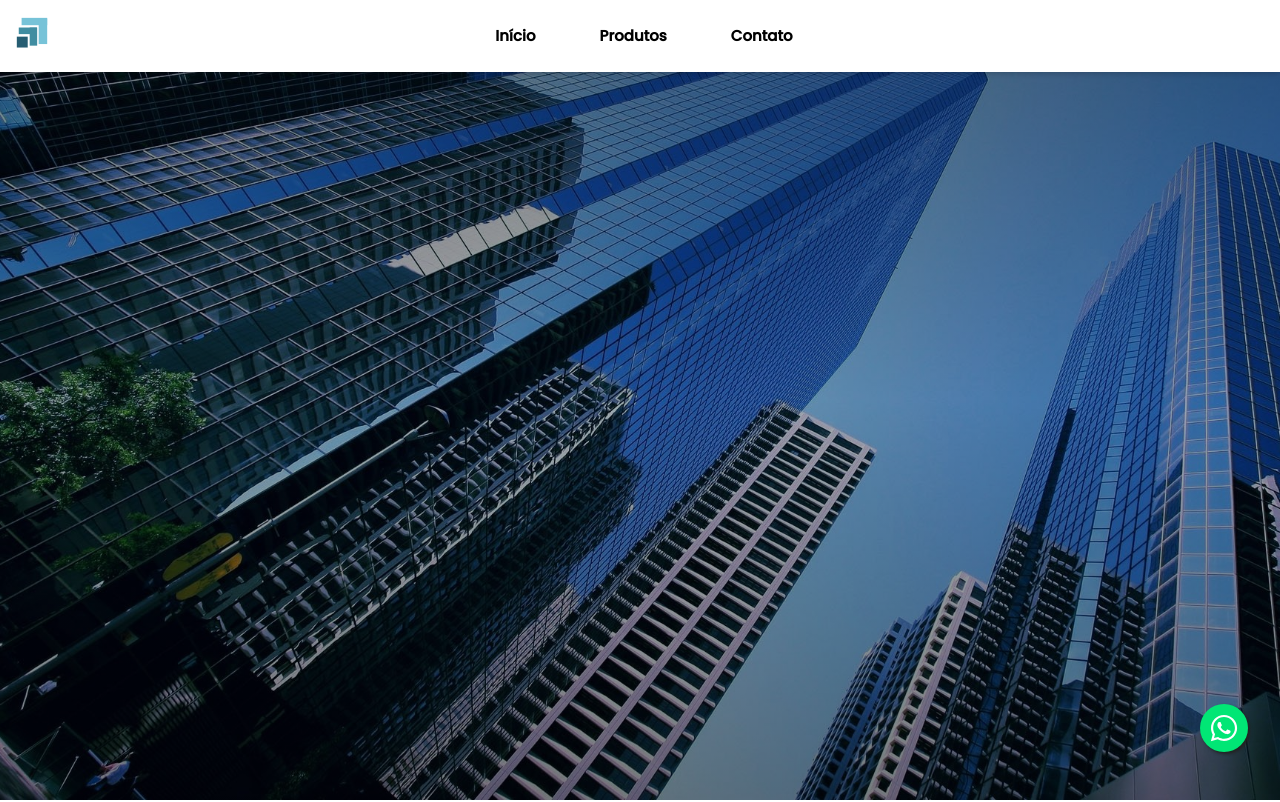
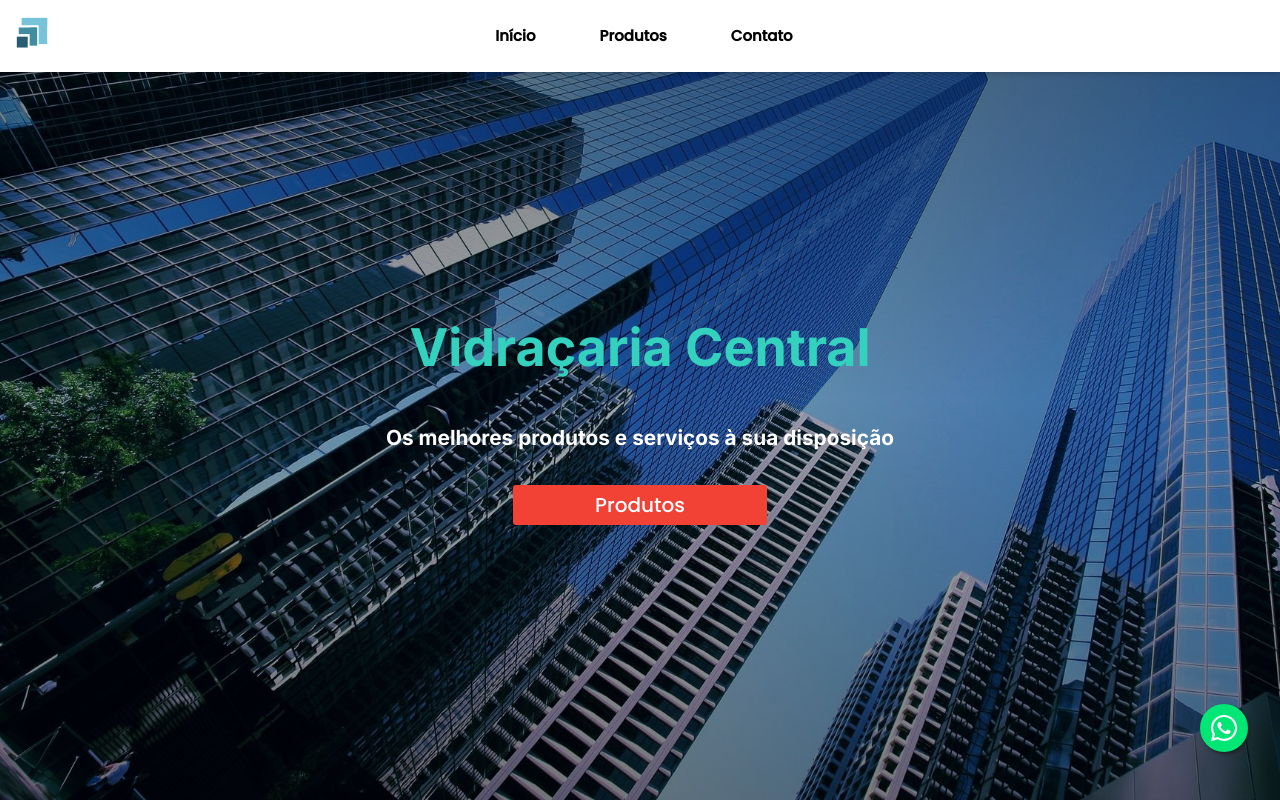
Before and after one commit to ramon159/vidracaria_next, a Next.js app: page / in a window 1280 px wide. Shown: the top 802 px of the page. Built offline with nearby package versions, Linux system fonts and the light colour scheme.

Commit message:
HeroSection: done?

```diff
--- a/src/components/HeroSection/styles.ts
+++ b/src/components/HeroSection/styles.ts
@@ -3,6 +3,10 @@ import { COLOR, FONT } from 'config/general'
 
 export const Section = styled.section`
   height: 100vh;
+  display: flex;
+  flex-direction: column;
+  justify-content: center;
+  align-items: center;
 `
 
 export const HeroImage = styled.div`
@@ -20,7 +24,7 @@ export const BackgroundShadow = styled.div`
   //paralax
 
   //paralax
-  height: 100vh;
+  height: 100%;
   width: 100%;
   object-fit: cover;
   position: absolute;
@@ -29,12 +33,12 @@ export const BackgroundShadow = styled.div`
 
 export const HeroText = styled.div`
   display: flex;
-  z-index: 2;
+  flex-direction: column;
+  justify-content: center;
+  text-align: center;
+
+  z-index: 3;
   color: ${COLOR.white};
-  display: flex;
-  justify-content: center;
-  flex-direction: column;
-  text-align: center;
   font-size: 1.3rem;
   h1 {
     color: ${COLOR.tertiary};
```
